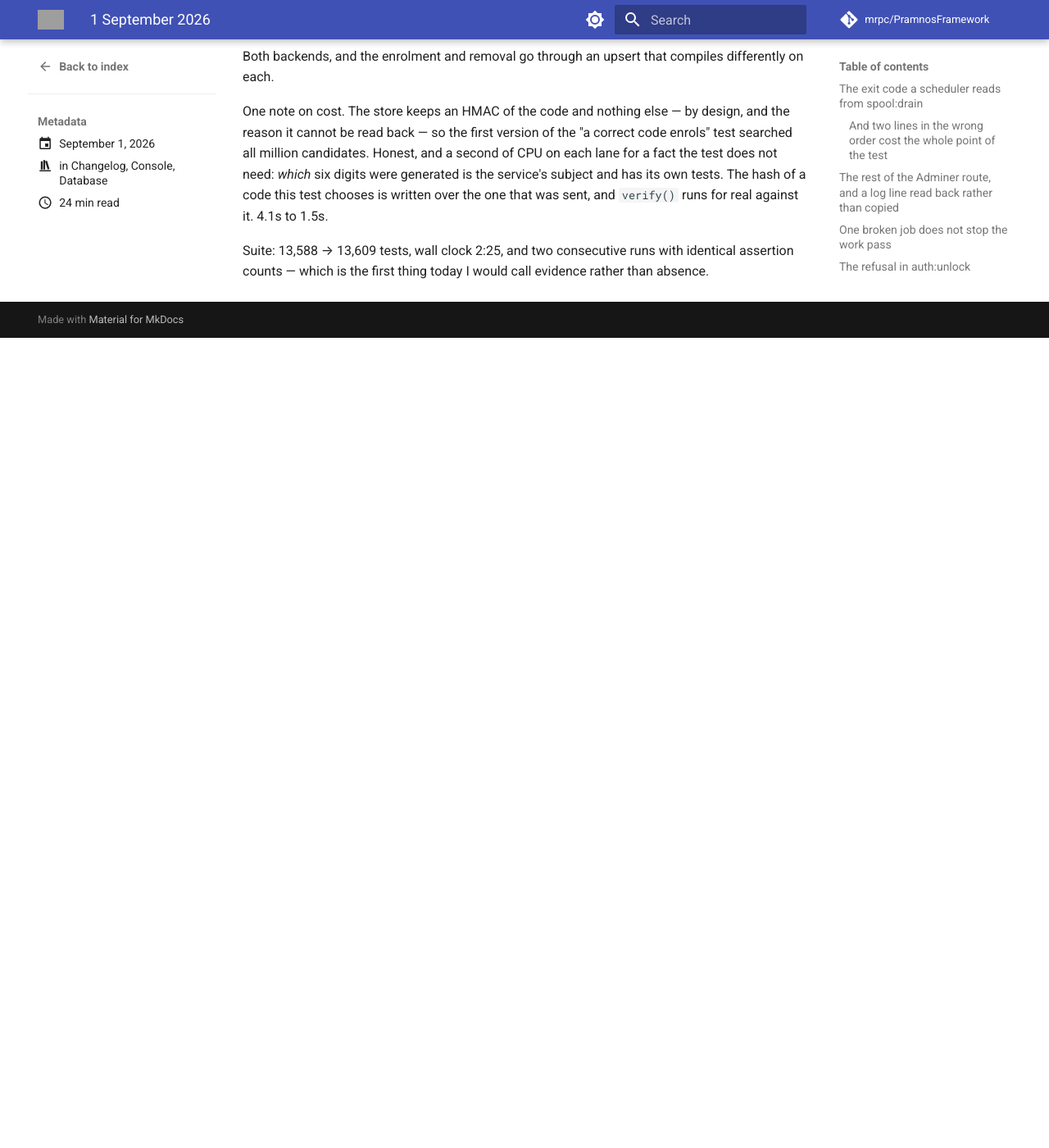
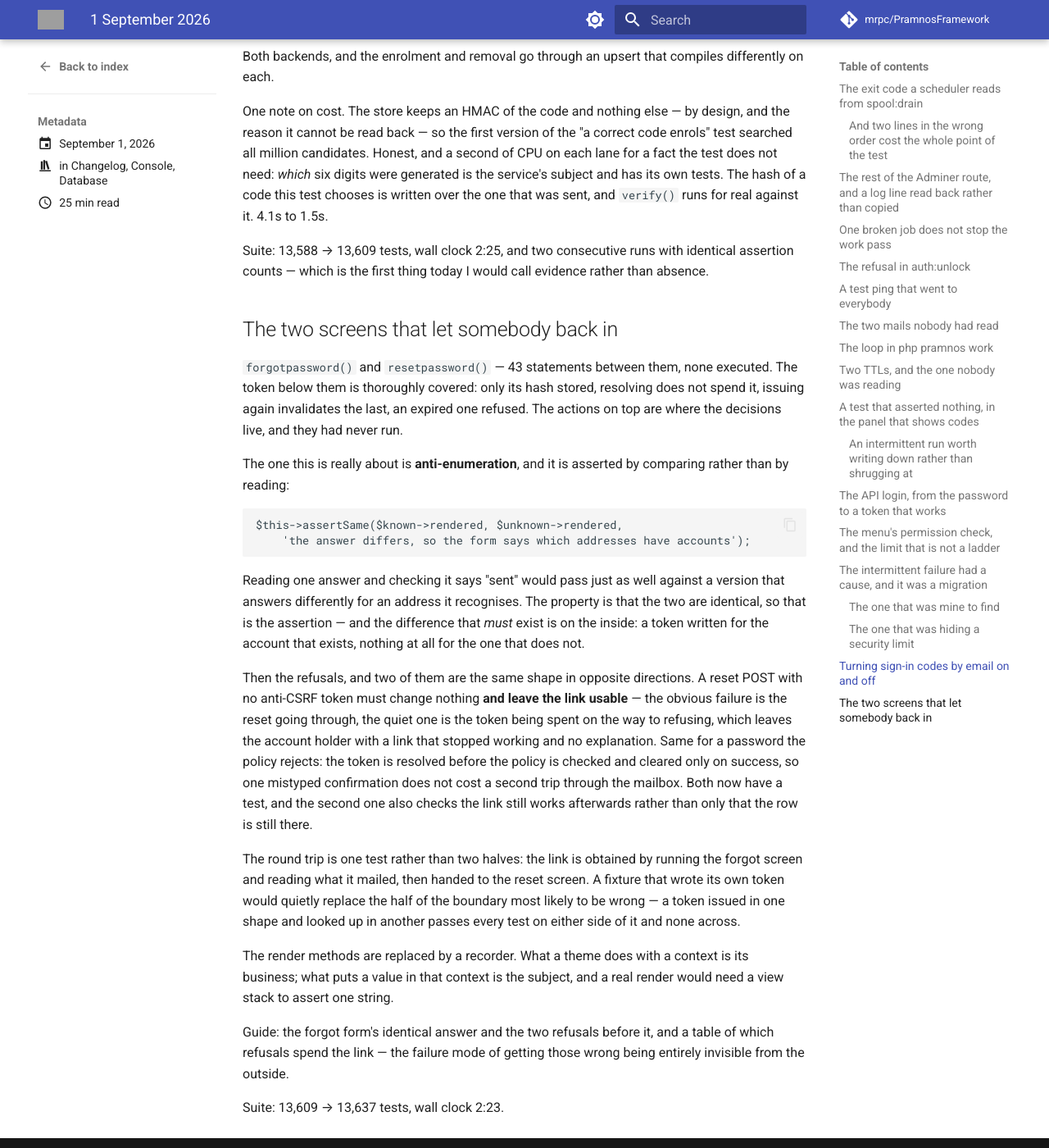
Before and after one commit to mrpc/PramnosFramework, an MkDocs documentation site: the page built from docs/version-history/posts/2026-09-01.md, in a window 1280 px wide and 1400 px high, scrolled down 14797 px. Shown: the whole window at 82% size. Built offline with MkDocs 1.6.1 and Material for MkDocs 9.7.7, drawn with Linux system fonts in a browser that asks for light colours; comment, search, counter and statistics services are not loaded; before the commit the page ends 15209 px from its top, so only the background shows below that; grey boxes are pictures that could not be loaded.

Commit message:
test(auth): the forgot and reset screens, not just the token
`forgotpassword()` and `resetpassword()` were 43 statements with nothing
executing them. The token underneath is well covered; the actions on top are
where the decisions are.

The anti-enumeration property is asserted by comparing the answer for an address
with an account against one without, rather than by reading one of them — a test
that only checks the message says "sent" passes against a version that answers
differently for an address it recognises. The difference that must exist is on
the inside: a token written for the account that exists, nothing for the one that
does not.

Two refusals are the same shape in opposite directions and both now have a test:
a reset POST with no anti-CSRF token, and a password the policy rejects, must
each change nothing *and leave the link usable*. The quiet failure is the token
being spent on the way to refusing, which leaves the account holder with a link
that stopped working and no explanation.

The round trip is one test: the link is obtained by running the forgot screen and
reading what it mailed, then handed to the reset screen — a fixture writing its
own token would replace the half of the boundary most likely to be wrong.

Guide: the identical answer and the refusals before it, and a table of which
refusals spend the link.

````diff
--- a/docs/Pramnos_Authentication_Guide.md
+++ b/docs/Pramnos_Authentication_Guide.md
@@ -1006,6 +1006,42 @@ loads without error, defines nothing, and `load()` answers false. Nothing raises
 logged, and every string renders as itself, which looks like a site written in English rather
 than a catalogue that was never loaded.
 
+### The forgot form answers the same either way
+
+`forgotpassword()` renders the same "if that address has an account, we have sent a link"
+whether or not one was found. Any difference — a different message, an error only one path can
+produce, a redirect on one and a render on the other — turns the form into a way to ask the site
+who its users are, one address at a time.
+
+The difference is on the inside: a token is written and a mail composed for the address that
+exists, and nothing happens for the one that does not.
+
+Two refusals come before that, and neither issues anything:
+
+- **the anti-CSRF token**, because this form mails an address the submitter chose. Without it, a
+  page anybody writes can make a signed-out visitor's browser ask this site to send mail, as often
+  as it likes;
+- **the human check** (`auth.security.human_check_forms`), for the same reason at scale — a form
+  that mails a stranger on demand is the cheapest way to use a site to deliver unwanted mail. The
+  typed address is kept in the re-rendered form: a refusal that also clears the field trains
+  people to give up rather than to try again.
+
+### A refusal must not spend the link
+
+Every refusal in `resetpassword()` leaves the token usable, and that is a property worth stating
+because two of them are easy to get wrong in opposite directions:
+
+| What happened | The link afterwards |
+| --- | --- |
+| no anti-CSRF token | **still usable** — the token is not resolved before the check |
+| password fails the policy | **still usable** — resolved, but only cleared on success |
+| password changed | spent |
+| link already spent, or invented | nothing to spend |
+
+The failure mode of getting either wrong is quiet: the account holder is told "that link is not
+valid", the link in their mailbox was valid a moment ago, and nothing in the message explains why
+one mistyped confirmation cost them a second trip through the mailbox.
+
 ### Who cannot be sent one
 
 `findUserIdByEmail()` answers null at or below userid 1 — 0 is anonymous and 1 is the system
--- a/docs/version-history/posts/2026-09-01.md
+++ b/docs/version-history/posts/2026-09-01.md
@@ -627,3 +627,47 @@ it. 4.1s to 1.5s.
 
 Suite: 13,588 → 13,609 tests, wall clock 2:25, and two consecutive runs with identical assertion
 counts — which is the first thing today I would call evidence rather than absence.
+
+## The two screens that let somebody back in
+
+`forgotpassword()` and `resetpassword()` — 43 statements between them, none executed. The token
+below them is thoroughly covered: only its hash stored, resolving does not spend it, issuing again
+invalidates the last, an expired one refused. The actions on top are where the decisions live, and
+they had never run.
+
+The one this is really about is **anti-enumeration**, and it is asserted by comparing rather than
+by reading:
+
+```php
+$this->assertSame($known->rendered, $unknown->rendered,
+    'the answer differs, so the form says which addresses have accounts');
+```
+
+Reading one answer and checking it says "sent" would pass just as well against a version that
+answers differently for an address it recognises. The property is that the two are identical, so
+that is the assertion — and the difference that *must* exist is on the inside: a token written for
+the account that exists, nothing at all for the one that does not.
+
+Then the refusals, and two of them are the same shape in opposite directions. A reset POST with no
+anti-CSRF token must change nothing **and leave the link usable** — the obvious failure is the
+reset going through, the quiet one is the token being spent on the way to refusing, which leaves
+the account holder with a link that stopped working and no explanation. Same for a password the
+policy rejects: the token is resolved before the policy is checked and cleared only on success, so
+one mistyped confirmation does not cost a second trip through the mailbox. Both now have a test,
+and the second one also checks the link still works afterwards rather than only that the row is
+still there.
+
+The round trip is one test rather than two halves: the link is obtained by running the forgot
+screen and reading what it mailed, then handed to the reset screen. A fixture that wrote its own
+token would quietly replace the half of the boundary most likely to be wrong — a token issued in
+one shape and looked up in another passes every test on either side of it and none across.
+
+The render methods are replaced by a recorder. What a theme does with a context is its business;
+what puts a value in that context is the subject, and a real render would need a view stack to
+assert one string.
+
+Guide: the forgot form's identical answer and the two refusals before it, and a table of which
+refusals spend the link — the failure mode of getting those wrong being entirely invisible from
+the outside.
+
+Suite: 13,609 → 13,637 tests, wall clock 2:23.
````
Also changed, not shown: 2 other files.
